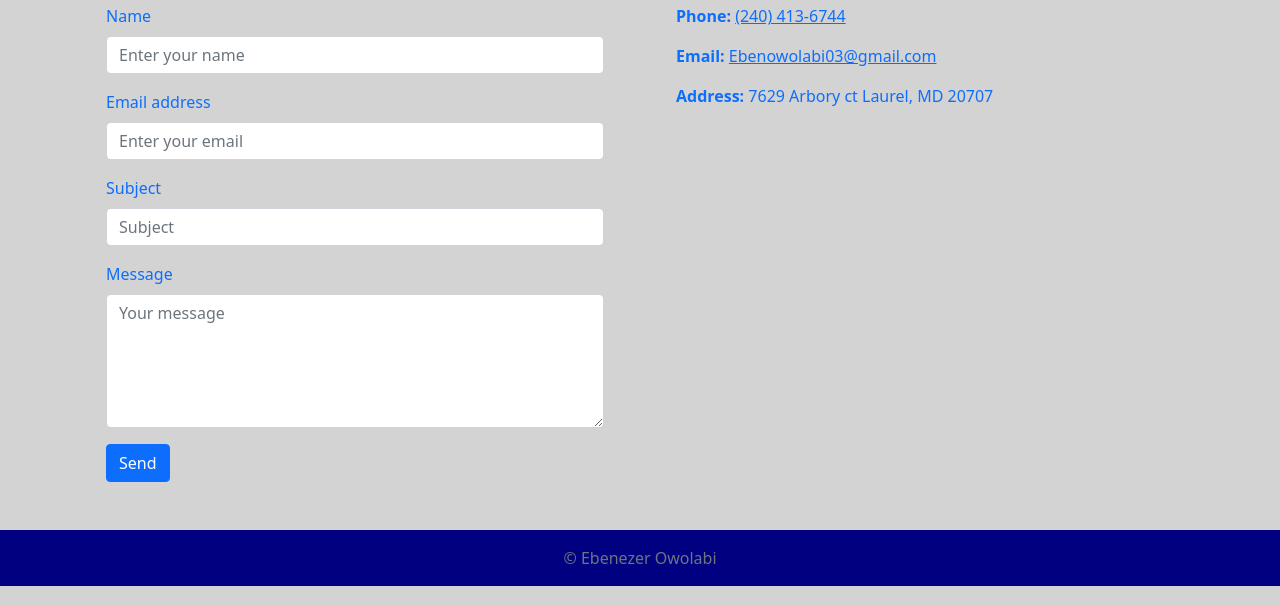
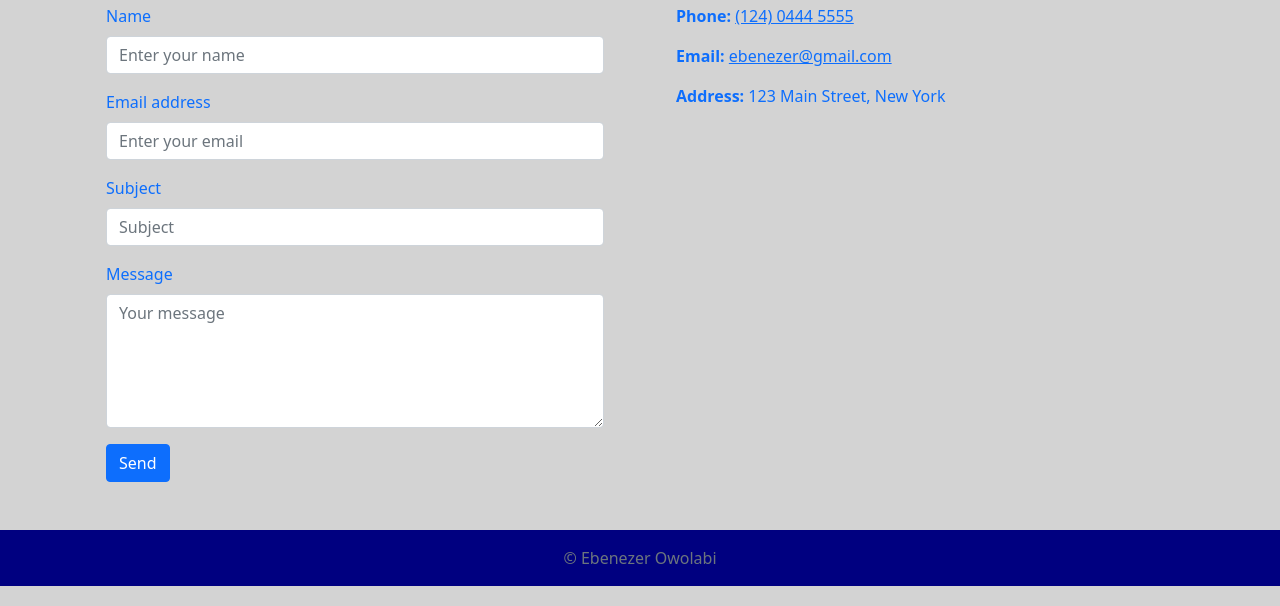
Before and after one commit to karanjakinyanjui/ebenezer-owolabi, a plain HTML site: page contact.html in a window 1280 px wide. Shown: the part 194-800 px from the top of the page. Drawn offline with Linux system fonts and the light colour scheme.

Commit message:
Removed PII

```diff
--- a/contact.html
+++ b/contact.html
@@ -115,21 +115,19 @@
               <div class="col-12">
                 <p>
                   <strong>Phone:</strong>
-                  <a href="tel:+12404136744">(240) 413-6744</a>
+                  <a href="tel:+12404445555">(124) 0444 5555</a>
                 </p>
               </div>
               <!-- Email -->
               <div class="col-12">
                 <p>
                   <strong>Email:</strong>
-                  <a href="mailto:ebenowolabi03@gmail.com"
-                    >Ebenowolabi03@gmail.com</a
-                  >
+                  <a href="mailto:ebenezer@gmail.com">ebenezer@gmail.com</a>
                 </p>
               </div>
               <!-- Address -->
               <div class="col-12">
-                <p><strong>Address:</strong> 7629 Arbory ct Laurel, MD 20707</p>
+                <p><strong>Address:</strong> 123 Main Street, New York</p>
               </div>
             </div>
           </div>
```
